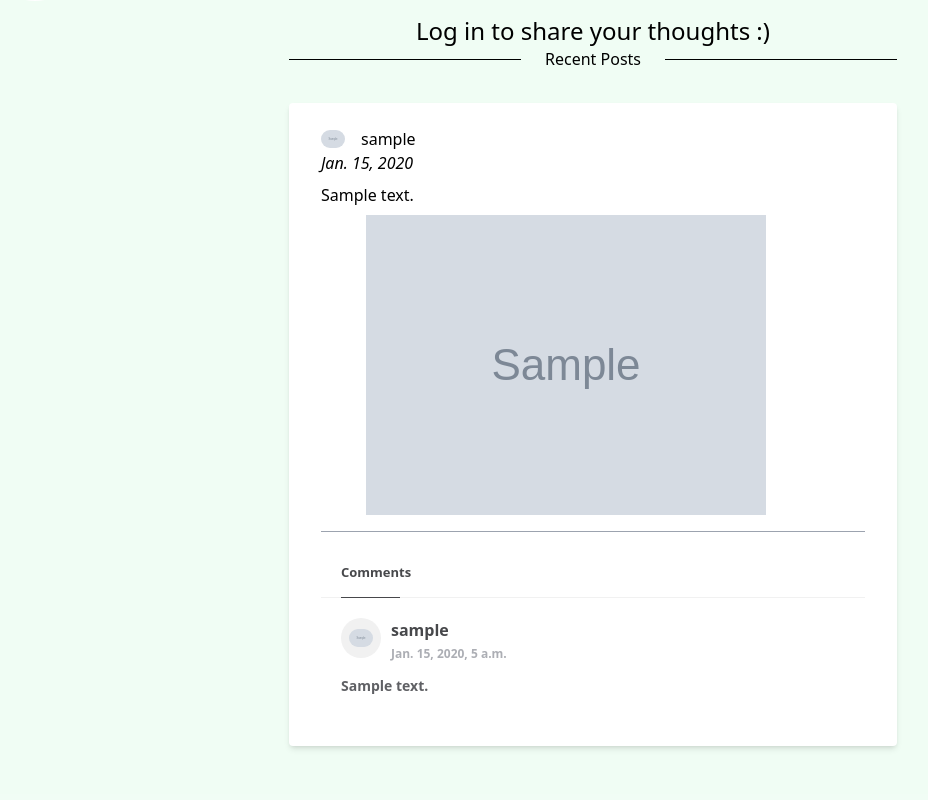
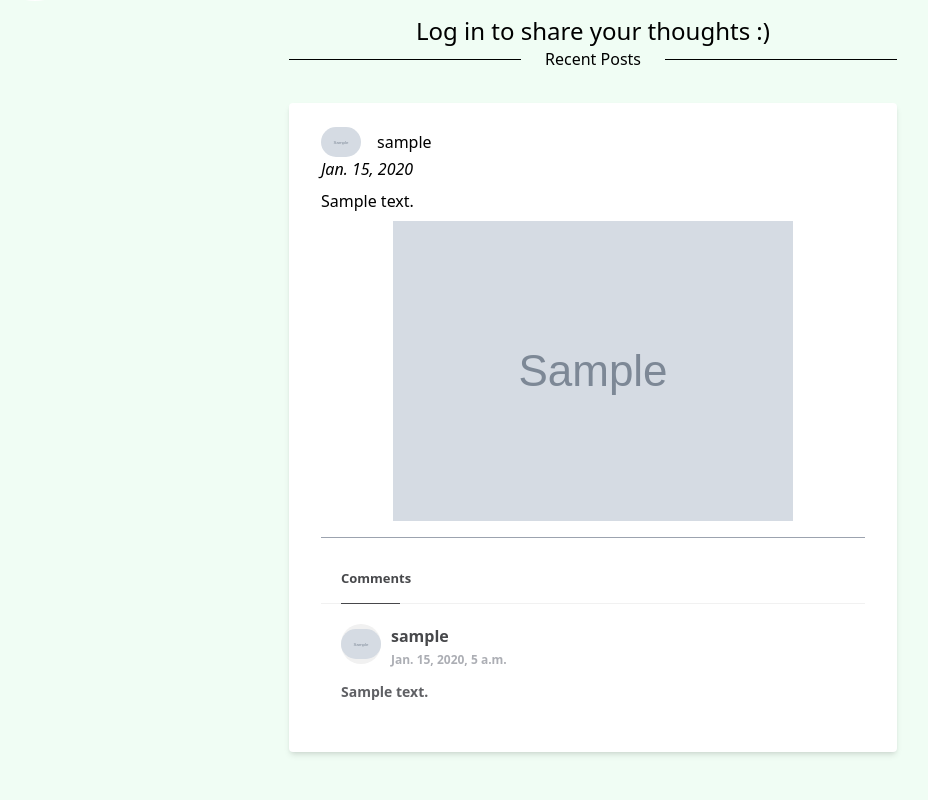
Before and after one commit to codinSamueldev/my, a Django app: page / in a window 1280 px wide. Shown: the part 97-897 px from the top of the page, without its empty margins (47-975 px from the left). Before the commit the page ends 847 px from the top, so only its background shows below. Run offline with Django 5.2, Linux system fonts and the light colour scheme; tables that the repository leaves empty hold one stand-in row (values such as "Sample post"); grey boxes marked "Sample" are stand-in pictures; some libraries are stand-ins or nearby versions.

Commit message:
fix: image width/sizes

```diff
--- a/templates/partials/comments.html
+++ b/templates/partials/comments.html
@@ -12,11 +12,11 @@
                 <div class="user">
                     <div class="user-pic">
                         {% if p.posted_by.profile_picture %}
-                            <figure class="w-6">
+                            <figure>
                                 <img loading="lazy" src="{{ c.commented_by.profile_picture.url }}" alt="{{ c.commented_by.username }} profile picture" class="rounded-full">
                             </figure>
                         {% else %}
-                            <figure class="w-6">
+                            <figure>
                                 <img loading="lazy" src="{% static 'icons/default_user_pic.webp' %}" alt="default profile picture" class="rounded-full">
                             </figure>
                         {% endif %}
--- a/templates/partials/posts.html
+++ b/templates/partials/posts.html
@@ -6,11 +6,11 @@
             <div id="poster" class="flex items-center gap-4">
 
                 {% if p.posted_by.profile_picture %}
-                    <figure class="w-6">
+                    <figure class="w-10">
                         <img src="{{ p.posted_by.profile_picture.url }}" alt="{{ p.posted_by.username }} profile picture" class="rounded-full">
                     </figure>
                 {% else %}
-                    <figure class="w-6">
+                    <figure class="w-10">
                         <img src="{% static 'icons/default_user_pic.webp' %}" alt="default profile picture" class="rounded-full">
                     </figure>
                 {% endif %}
@@ -24,7 +24,7 @@
             <p class="mt-2 max-w-sm">{{ p }}</p>
 
             {% if p.picture %}
-                <figure class="mt-2 lg:w-5/6 lg:block lg:mx-auto">
+                <figure class="mt-2 flex justify-center lg:w-5/6 lg:mx-auto">
                     <img src="{{ p.picture.url }}" alt="" srcset="">
                 </figure>
             {% endif %}
--- a/templates/users/profiles/my_profile.html
+++ b/templates/users/profiles/my_profile.html
@@ -17,7 +17,7 @@
 
     <h1 class="text-3xl">{{ profile.username }}</h1>
 
-    <p>{{ profile.bio }} {{ profile.id }}</p>
+    <p>{{ profile.bio }}</p>
 
     <ul>
         {% for p in posts %}
```
